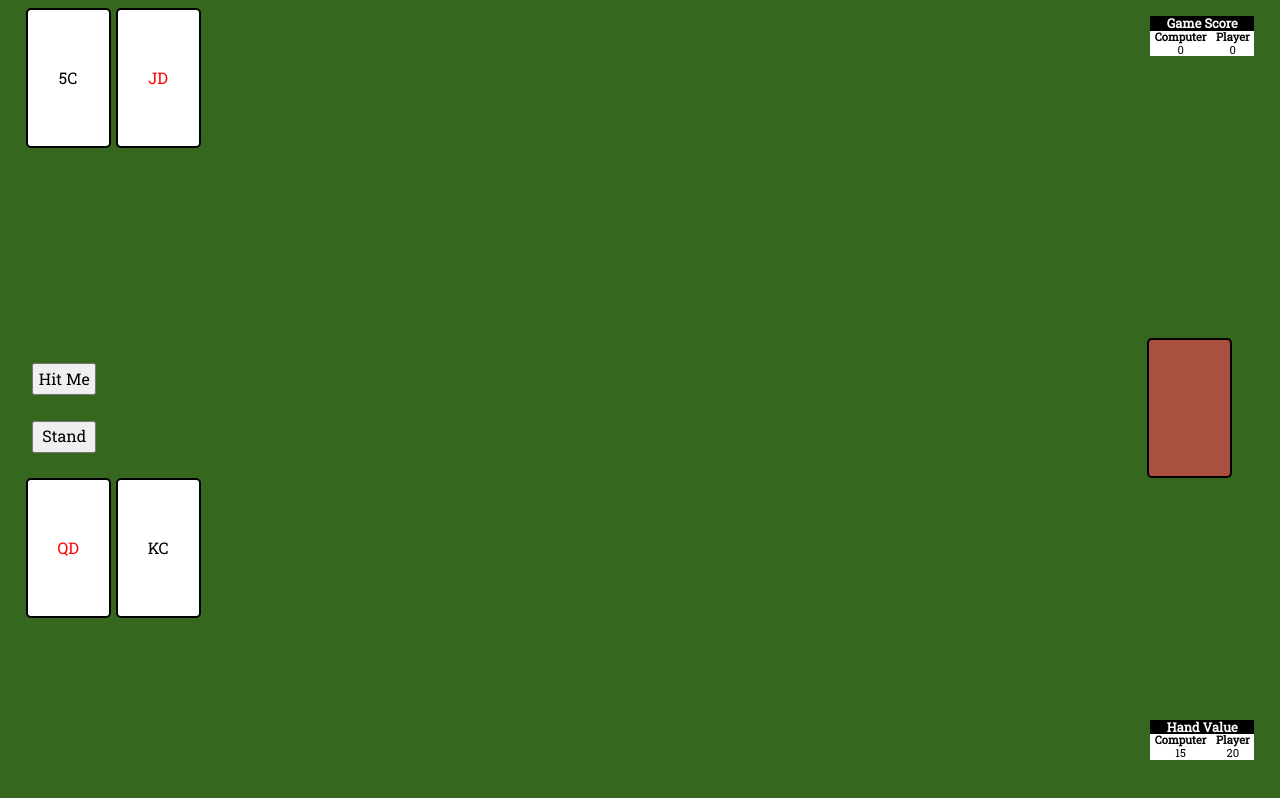
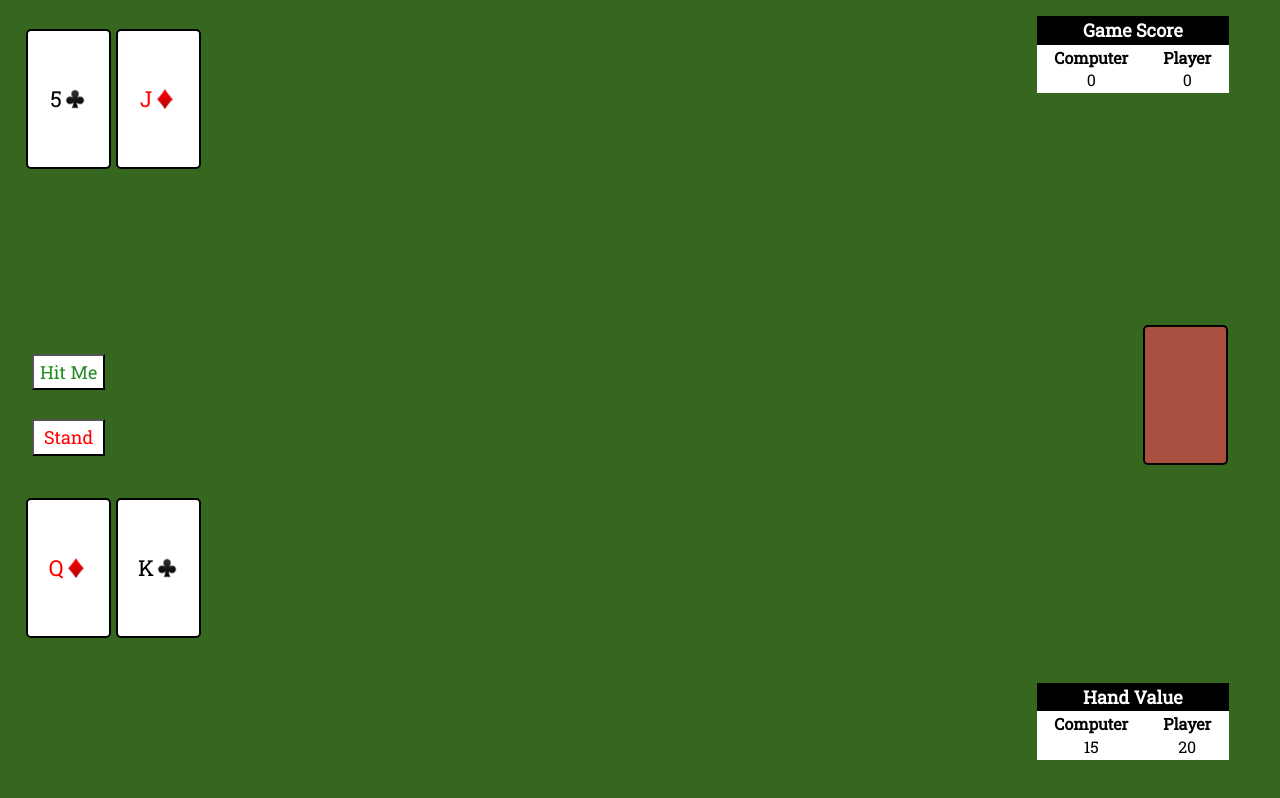
Before and after one commit to stephaniejchan8/Blackjack, a plain HTML site: page index.html in a window 1280 px wide. Drawn offline with Linux system fonts and the light colour scheme.

Commit message:
added more CSS style and accessibility with tabindex

```diff
--- a/index.html
+++ b/index.html
@@ -22,23 +22,23 @@
             <div class="valueStyle">
                 <div class="computerScore">
                     <h3>Computer</h3>
-          <p></p>
+                    <p tabindex="6"></p>
                 </div>
                 <div class="playerScore">
                     <h3>Player</h3>
-          <p></p>
+                    <p tabindex="6"></p>
                 </div>
             </div>
         </div>
     </section>
     <aside class="announcement">
         <p></p>
-    <button class="close">Next Game</button>
+        <button class="close" tabindex="4">Next Game</button>
     </aside>
     <section class="midTable">
         <div class="playerButtons">
-      <button class="hit">Hit Me</button>
-      <button class="stand">Stand</button>
+            <button class="hit" tabindex="3">Hit Me</button>
+            <button class="stand" tabindex="3">Stand</button>
         </div>
         <div class="deck card hidden"></div>
     </section>
@@ -52,11 +52,11 @@
             <div class="valueStyle">
                 <div class="computerHandValue">
                     <h3>Computer</h3>
-          <p ></p>
+                    <p tabindex="6"></p>
                 </div>
                 <div class="playerHandValue">
                     <h3>Player</h3>
-          <p ></p>
+                    <p tabindex="6"></p>
                 </div>
             </div>
         </div>
--- a/main.css
+++ b/main.css
@@ -1,5 +1,4 @@
 @import url('https://fonts.googleapis.com/css2?family=Roboto+Slab&display=swap');
-
 * {
     box-sizing: border-box;
     padding: 0;
@@ -8,24 +7,29 @@
 }
 
 body {
-  background: rgba(53, 103, 30,	1);
+    background: rgba(53, 103, 30, 1);
+    height: 98vh;
 }
 
-.computerSide, .playerSide {
-  height: calc((100vh - 140px) / 2);
+.computerSide,
+.playerSide {
+    height: 39vh;
 }
 
 .midTable {
     display: flex;
     justify-content: space-between;
     width: 95vw;
+    height: 20vh;
     margin: 0 auto;
 }
+
 
 /* ============== BUTTONS ============= */
 
 button {
     padding: 0.3rem;
+    font-size: 0.9rem;
 }
 
 .playerButtons {
@@ -35,24 +39,37 @@ button {
     /* margin-left: 1vw; */
 }
 
+.stand {
+    background: white;
+    color: red;
+}
+
+.hit {
+    background: white;
+    color: forestgreen;
+}
+
 .close {
     display: block;
 }
 
+
 /* =========== CARDS ============== */
 
-.computerCards, .playerCards {
+.computerCards,
+.playerCards {
     display: grid;
     grid-template-columns: repeat(auto-fill, 90px);
     row-gap: 0.3rem;
     width: calc(90vw - 90px);
     margin-left: 2vw;
 }
+
 .computerCards {
     /* position: relative; */
     /* top: 3vh;
   left: 3vw; */
-  margin-top: 1vh;
+    padding-top: 2vh;
 }
 
 .card {
@@ -65,6 +82,7 @@ button {
     display: flex;
     justify-content: center;
     align-items: center;
+    font-size: 1.1rem;
 }
 
 .hidden {
@@ -74,6 +92,13 @@ button {
 .red {
     color: red;
 }
+
+.suit {
+    height: 1.1rem;
+    margin-left: 0.1rem;
+}
+
+/* =============== ANNOUNCEMENT ============== */
 
 .announcement {
     position: absolute;
@@ -95,8 +120,11 @@ button {
     display: flex;
 }
 
+
 /* ================ GAME SCORE ================== */
-.gameScoreContainer, .handValueContainer {
+
+.gameScoreContainer,
+.handValueContainer {
     position: absolute;
     display: inline-block;
     right: 2vw;
@@ -104,32 +132,65 @@ button {
 }
 
 .gameScoreContainer {
-  top: 2vh;
+    top: 2%;
 }
 
 .handValueContainer {
-  bottom: 5vh;
+    bottom: 5%;
 }
 
 .valueStyle {
     display: flex;
-  justify-content: center;
+    justify-content: space-around;
     align-items: center;
     align-content: center;
     background: white;
 }
 
-.gameScoreContainer h2, .handValueContainer h2 {
-  font-size: 0.8rem;
+.gameScoreContainer h2,
+.handValueContainer h2 {
+    font-size: 0.9rem;
     background: black;
     color: white;
+    padding: 0.2rem;
 }
 
-.valueStyle h3, .valueStyle p {
-  font-size: 0.7rem;
+.valueStyle h3,
+.valueStyle p {
+    font-size: 0.8rem;
     text-align: center;
+    margin: 0.2rem auto;
 }
 
-.computerScore, .playerScore, .playerHandValue, .computerHandValue {
+.computerScore,
+.playerScore,
+.playerHandValue,
+.computerHandValue {
     margin: 0 0.3rem;
 }
+
+
+/* ================= MEDIA QUERIES =========== */
+
+@media (min-width: 870px) {
+    html {
+        font-size: 18px;
+    }
+    .computerCards,
+    .playerCards {
+        width: 80vw;
+        margin-left: 2vw;
+        margin-top: 1%;
+    }
+    .gameScoreContainer,
+    .handValueContainer {
+        width: 15vw;
+        right: 4vw;
+    }
+}
+
+@media (min-width: 1000px) {
+    html {
+        font-size: 20px;
+    }
+}
--- a/main.js
+++ b/main.js
@@ -94,11 +94,11 @@ for (let i = 0; i < 52; ++i) {
 
 // ========== PLAYER BUTTONS ===========
 
-hitMe.addEventListener('click', function () {
+hitMe.addEventListener('click', function() {
     createCard(playerCards);
     calcHandValue(player);
 });
-playerStand.addEventListener('click', function () {
+playerStand.addEventListener('click', function() {
     disableButtons();
     player.stand = true;
     // Continue game if no user has won
@@ -128,12 +128,19 @@ function randomCardNo() {
 function createCard(personCards) {
     const card = document.createElement('div');
     card.classList.add('card');
+    card.tabIndex = 2;
     const deckIndex = randomCardNo();
     // Add card's name and suit to the div 'card'
-  card.innerHTML = `<p>${deck[deckIndex].name}${deck[deckIndex].suit}`;
-  // Make diamonds and hearts cards red
-  if (deck[deckIndex].suit === 'D' || deck[deckIndex].suit === 'H') {
+    if (deck[deckIndex].suit === 'D') {
+        card.innerHTML = `<p>${ deck[deckIndex].name}</p><img class='suit' src="images/diamond.png" />`;
         card.classList.add('red');
+    } else if (deck[deckIndex].suit === 'H') {
+        card.innerHTML = `<p>${ deck[deckIndex].name }</p><img class='suit' src="images/heart.png" />`;
+        card.classList.add('red');
+    } else if (deck[deckIndex].suit === 'C') {
+        card.innerHTML = `<p>${ deck[deckIndex].name }</p><img class='suit' src="images/club.png" />`;
+    } else {
+        card.innerHTML = `<p>${ deck[deckIndex].name }</p><img class='suit' src="images/spade.png" />`;
     }
     // Store card's value (and alt value) in a HTML data attribute
     card.dataset.cardValue = deck[deckIndex].cardValue;
@@ -189,8 +196,7 @@ function calcHandValue(user) {
         if (altTotal <= 21) {
             console.log(user.name + `alt hand value: `, altTotal);
             user.bestHand = altTotal;
-    }
-    else {
+        } else {
             user.bestHand = total;
         }
     } else {
@@ -291,7 +297,7 @@ function reset(user) {
 setup();
 
 // ========== NEXT GAME ===========
-close.addEventListener('click', function () {
+close.addEventListener('click', function() {
     playerCards.innerHTML = '';
     computerCards.innerHTML = '';
     reset(player);
@@ -299,4 +305,5 @@ close.addEventListener('click', function () {
     announcement.classList.remove('show');
     setup();
     enableButtons();
+    computerCards.firstChild.focus();
 });
```
Also changed, not shown: images/club.png (added), images/diamond.png (added), images/heart.png (added), images/spade.png (added), 3 other files. Lines whose indentation alone changed are shown as unchanged.
